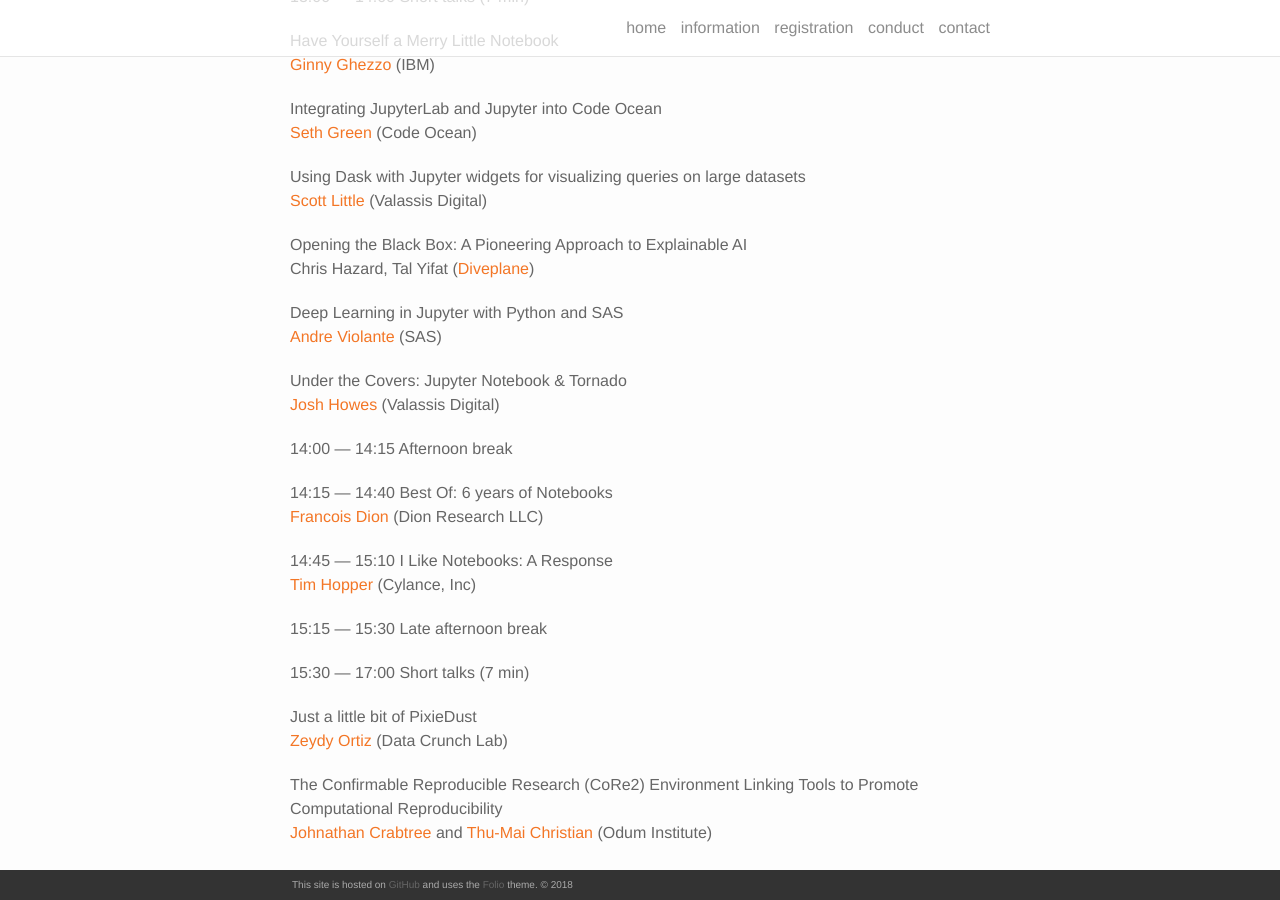
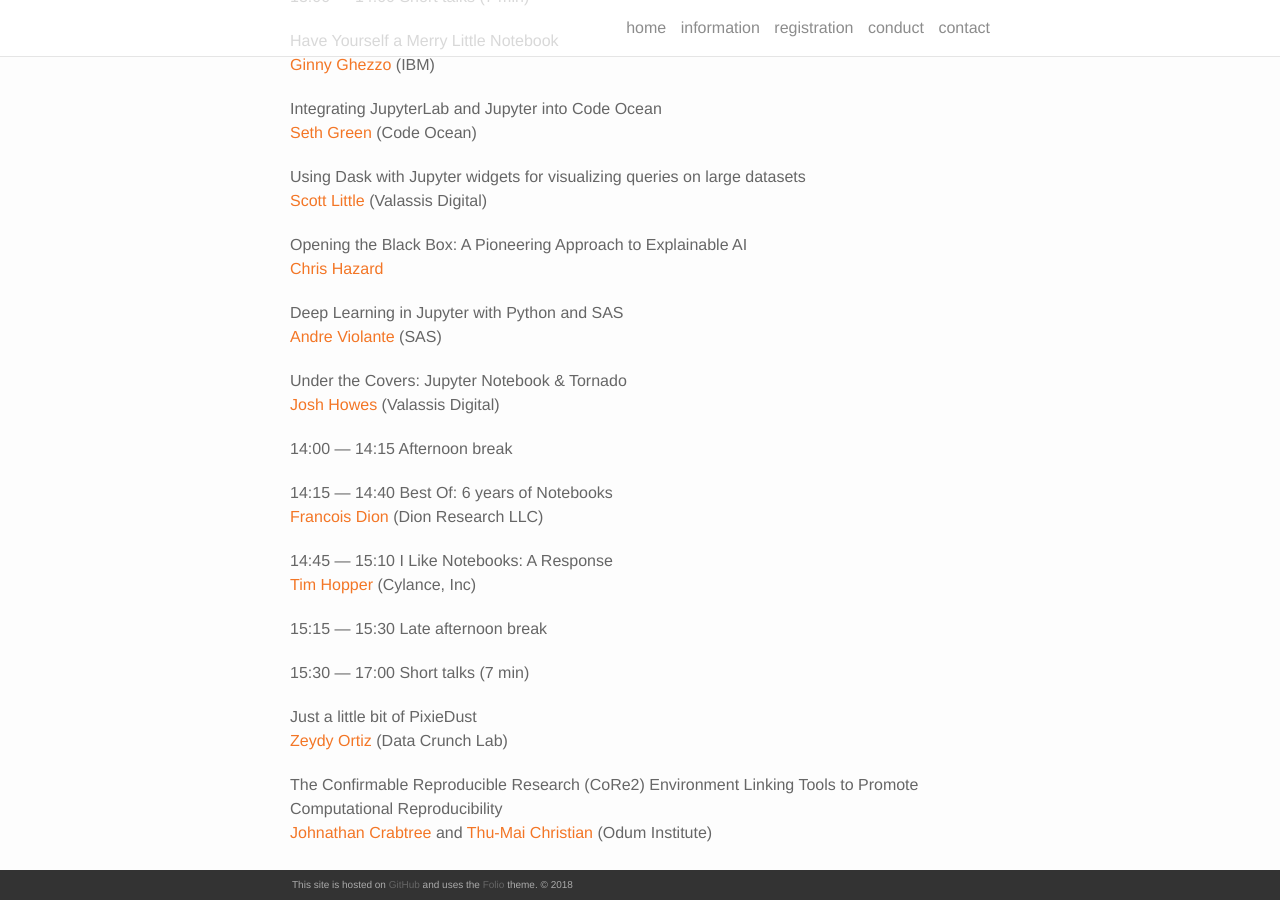
Before and after one commit to bogoli/-folio, a Jekyll site: the page built from _posts/2018-10-23-announcing-full-program.md, in a window 1280 px wide and 900 px high, scrolled down 1215 px. Built offline with Jekyll 4.4.1, drawn with Linux system fonts in a browser that asks for light colours; nearby versions of some CDN libraries.

Commit message:
Remove Tal and provide Hazard LinkedIn

```diff
--- a/_posts/2018-10-23-announcing-full-program.md
+++ b/_posts/2018-10-23-announcing-full-program.md
@@ -49,7 +49,7 @@ Using Dask with Jupyter widgets for visualizing queries on large datasets
 [Scott Little](https://github.com/scottlittle) (Valassis Digital)
 
 Opening the Black Box: A Pioneering Approach to Explainable AI
-Chris Hazard, Tal Yifat ([Diveplane](https://twitter.com/DiveplaneCorp))
+[Chris Hazard](https://www.linkedin.com/in/chrishazard/)
 
 Deep Learning in Jupyter with Python and SAS
 [Andre Violante](https://github.com/aviolante) (SAS)
```
